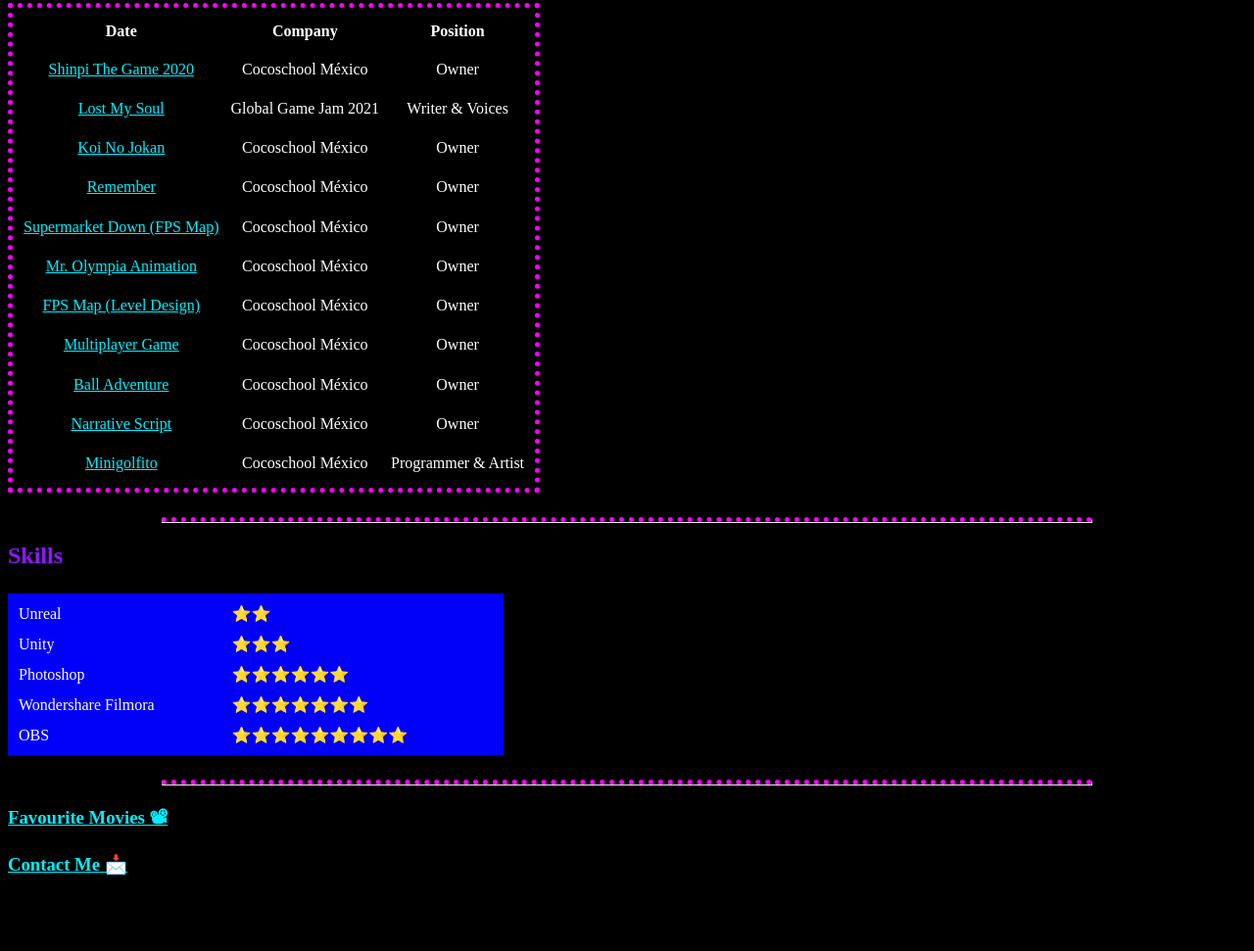
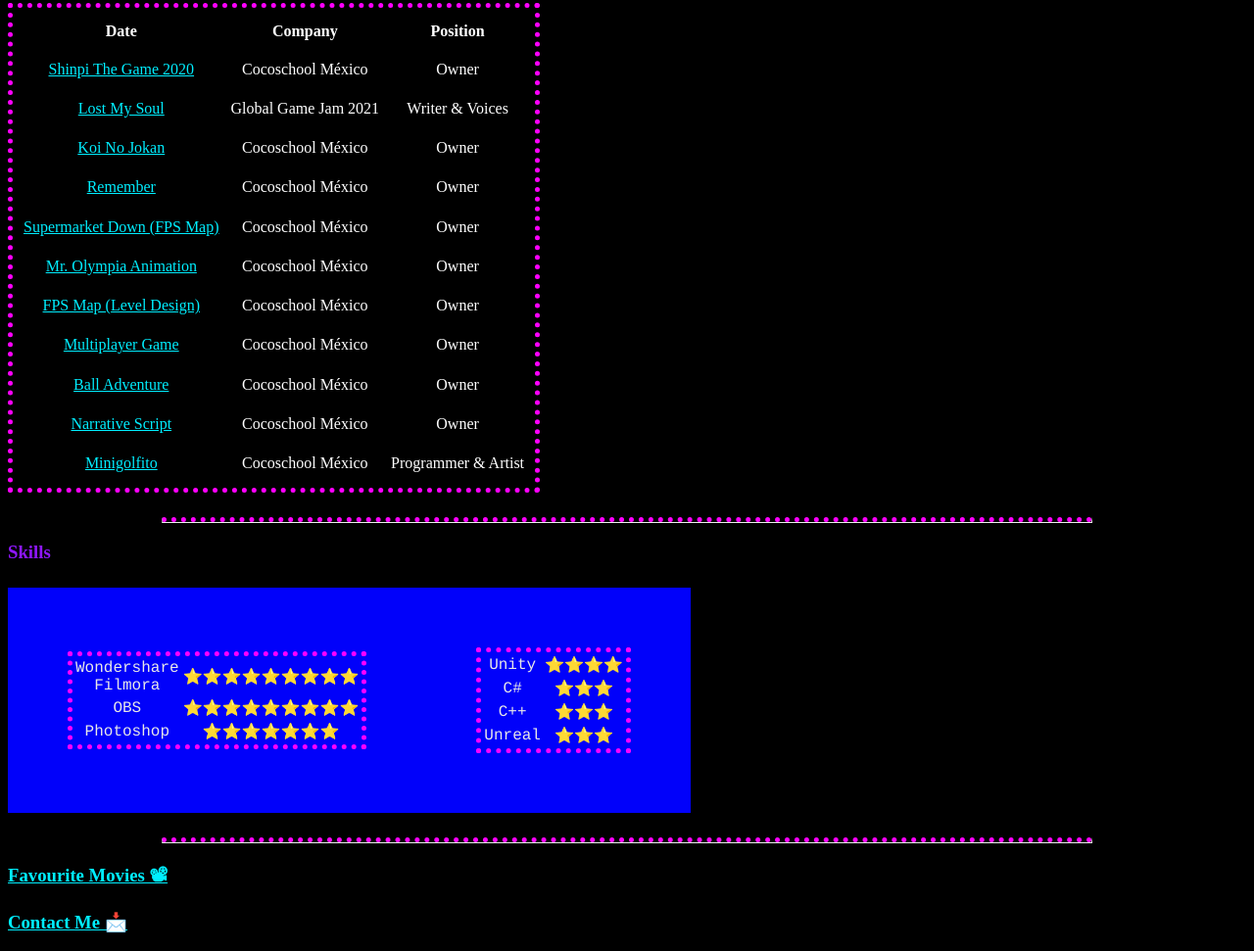
Before and after one commit to RRouxx/Clase-01, a plain HTML site: page index.html in a window 1280 px wide. Shown: the part 1684-2655 px from the top of the page at 98% size. Before the commit the page ends 2596 px from the top, so only its background shows below. Drawn offline with Linux system fonts and the light colour scheme.

Commit message:
Finish tables

```diff
--- a/css/styles.css
+++ b/css/styles.css
@@ -57,7 +57,8 @@
         min-height: 500px;
         box-shadow: 0 0 20px black;
         text-align: center;
-        ;
+
+
     }
 
     .backfill-table
@@ -66,12 +67,17 @@
         margin: 25px 0;
         font-family: 'Times New Roman', Times, serif;
         box-shadow: 0 0 20px black;
-        width: 40%
+        width: 40%;
+        text-align: center;
     }
 
-    .backfill-tbody
+    .backfill-skills
     {
-        border: 5px dotted rgb(255, 0, 255);
+        color: #E9E8E8;
+    text-align: center;
+    font-family: courier;
+    border: 5px dotted rgb(255, 0, 255);
+    margin: 50px;
     }
 
     a
--- a/index.html
+++ b/index.html
@@ -112,34 +112,52 @@
 
     <hr>
 
-    <h2> Skills </h2>
-    <table class="backfill-table" cellspacing="10">
-        <thead aling="center">
+    <h3>Skills</h3>
 
-        </thead>
-        <tbody class="backfill-tbody">
+<table  class="backfill-table" cellspacing="10">
+
+    <tbody>
     <tr>
-                <td>Unreal</td>
-                <td> ⭐⭐ </a></td>
+        <td>
+            <table class="backfill-skills">
+
+                <tr>
+                    <td>Wondershare Filmora</td>
+                    <td>⭐⭐⭐⭐⭐⭐⭐⭐⭐</td>
                 </tr>
                 <tr>
-                <td>Unity</td>
-                <td> ⭐⭐⭐ </a></td>
+                    <td>OBS</td>
+                    <td>⭐⭐⭐⭐⭐⭐⭐⭐⭐</td>
                 </tr>
                 <tr>
                     <td>Photoshop</td>
-                <td> ⭐⭐⭐⭐⭐⭐ </a></td>
+                    <td>⭐⭐⭐⭐⭐⭐⭐</td>
+                </tr>
+            </table>
+        </td>
+        <td>
+            <table class="backfill-skills">
+                <tr>
+                    <td>Unity</td>
+                    <td>⭐⭐⭐⭐</td>
                 </tr>
                 <tr>
-                <td>Wondershare Filmora</td>
-                <td> ⭐⭐⭐⭐⭐⭐⭐ </a></td>
+                    <td>C#</td>
+                    <td>⭐⭐⭐</td>
                 </tr>
                 <tr>
-                <td>OBS</td>
-                <td> ⭐⭐⭐⭐⭐⭐⭐⭐⭐ </a></td>
+                    <td>C++</td>
+                    <td>⭐⭐⭐</td>
+                </tr>
+                <tr>
+                    <td>Unreal</td>
+                    <td>⭐⭐⭐</td>
+                </tr>
+
+            </table>
+        </td>
     </tr>
     </tbody>
-
 </table>
 
     <hr>
```
Lines whose indentation alone changed are shown as unchanged.
